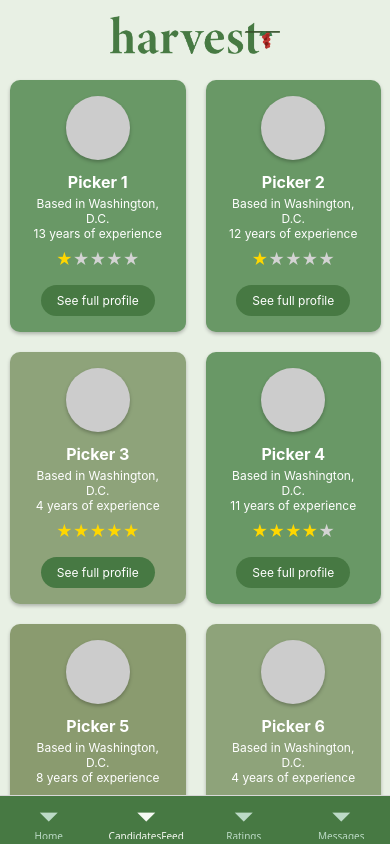
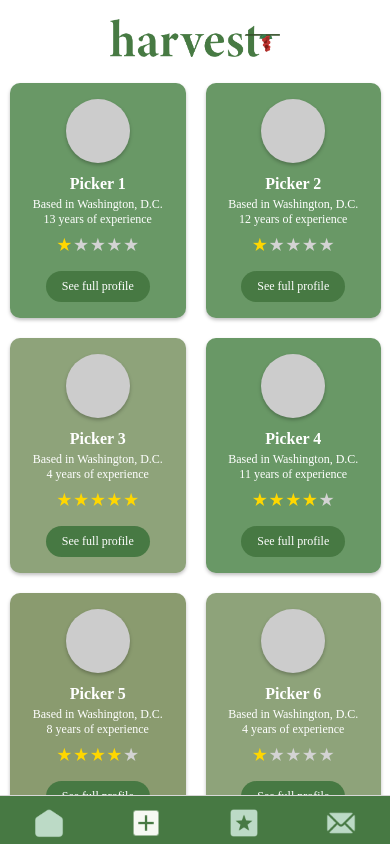
Before and after one commit to saanvishashikiran/Harvest, a React Native app: screen /MainTabs in a window 390 px wide. Built offline with nearby package versions, Linux system fonts and the light colour scheme.

Commit message:
Pages: Candidate Feed and Ratings Page

```diff
--- a/BottomTab/CandidateFeed.tsx
+++ b/BottomTab/CandidateFeed.tsx
@@ -92,20 +92,21 @@ const pickerData = Array.from({ length: 30 }, (_, i) => ({
             backdropTransitionInTiming={200}
             backdropTransitionOutTiming={200}
             style={styles.modal}
-            >
+          >
             {selectedPicker && (
-                <Profile data={selectedPicker} onClose={closeProfile} />
+              <Profile data={selectedPicker} onClose={closeProfile} />
             )}
-            </Modal>
+          </Modal>
         </SafeAreaView>
       );
      }
      const styles = StyleSheet.create({
-        container: { flex: 1, backgroundColor: '#e8f0e4' },
+        container: { flex: 1, backgroundColor: '#FFFFFF' },
         logo: {
             width: 170,
             height: 70,
             alignSelf: 'center',
+            marginTop: 3,
         },
         card: {
             width: windowWidth * 0.45,
@@ -119,9 +120,9 @@ const pickerData = Array.from({ length: 30 }, (_, i) => ({
             shadowRadius: 3.84,
             elevation: 5,
         },
-        name: { fontSize: 16, fontWeight: 'bold', color: '#fff', marginBottom: 4, textAlign: 'center' },
-        location: { color: '#fff', fontSize: 12, textAlign: 'center' },
-        experience: { color: '#fff', marginBottom: 8, fontSize: 12, textAlign: 'center' },
+        name: { fontSize: 16, fontWeight: 'bold', color: '#fff', marginBottom: 4, textAlign: 'center', fontFamily: 'Roboto Regular'},
+        location: { color: '#fff', fontSize: 12, textAlign: 'center',fontFamily: 'Roboto Regular' },
+        experience: { color: '#fff', marginBottom: 8, fontSize: 12, textAlign: 'center', fontFamily: 'Roboto Regular' },
         stars: { flexDirection: 'row', marginBottom: 8 },
         button: {
             marginTop: 8,
@@ -131,7 +132,7 @@ const pickerData = Array.from({ length: 30 }, (_, i) => ({
             borderRadius: 30,
             alignItems: 'center',
         },
-        buttonText: { color: '#fff', fontSize: 12 },
+        buttonText: { color: '#fff', fontSize: 12, fontFamily: 'Roboto Regular'},
         navBar: {
             flexDirection: 'row',
             justifyContent: 'space-around',
--- a/BottomTab/Profile.tsx
+++ b/BottomTab/Profile.tsx
@@ -1,5 +1,5 @@
 import React from 'react';
-import { View, Text, StyleSheet, TouchableOpacity } from 'react-native';
+import { View, Text, StyleSheet, TouchableOpacity, Alert } from 'react-native';
 import MapView, { Marker } from 'react-native-maps';
 
 type ProfileProps = {
@@ -21,8 +21,17 @@ export default function Profile({ data, onClose }: ProfileProps) {
       <Text key={i} style={{ color: i < count ? 'gold' : 'lightgray', fontSize: 16 }}>★</Text>
     ));
 
+    const getBackgroundColor = (experience: number) =>
+    {   if (experience >= 15) return '#5F8250';
+        else if (experience >= 10) return '#699866';
+        else if (experience >= 5) return '#8A9B6F';
+        else if (experience >= 2) return '#8ea37a';
+        else return '#B6C59D';
+    };
+
+
   return (
-    <View style={styles.modalContainer}>
+    <View style={[styles.modalContainer, { backgroundColor: getBackgroundColor(experience) }]}>
       <TouchableOpacity onPress={onClose} style={styles.closeButton}>
         <Text style={styles.closeText}>✕</Text>
       </TouchableOpacity>
@@ -63,13 +72,21 @@ export default function Profile({ data, onClose }: ProfileProps) {
         <Text style={styles.contactItem}>+ (123) 456-7890</Text>
         <Text style={styles.contactItem}>picker@example.com</Text>
       </View>
+
+      <TouchableOpacity
+        onPress={() => Alert.alert("Success", "Candidate has been successfully chosen")}
+        style={styles.chooseButton}
+      >
+        <Text style={styles.chooseButtonText}>Choose Candidate</Text>
+      </TouchableOpacity>
+
     </View>
+
   );
 }
 
 const styles = StyleSheet.create({
     modalContainer: {
-        backgroundColor: '#6F7E4D',
         padding: 20,
         borderBottomLeftRadius: 20,
         borderBottomRightRadius: 20,
@@ -89,6 +106,7 @@ const styles = StyleSheet.create({
     fontSize: 20,
     color: '#fff',
     fontWeight: 'bold',
+    fontFamily: 'Roboto Regular',
   },
   headerRow: {
     flexDirection: 'row',
@@ -111,6 +129,8 @@ const styles = StyleSheet.create({
     fontWeight: 'bold',
     color: '#fff',
     marginBottom: 4,
+    textAlign: 'left',
+    fontFamily: 'Roboto Regular',
   },
   stars: {
     flexDirection: 'row',
@@ -121,12 +141,14 @@ const styles = StyleSheet.create({
     lineHeight: 20,
     textAlign: 'left',
     marginBottom: 10,
+    fontFamily: 'Roboto Regular',
   },
   info: {
     fontSize: 14,
     color: '#fff',
     marginBottom: 4,
     textAlign: 'left',
+    fontFamily: 'Roboto Regular',
   },
   bold: {
     fontWeight: 'bold',
@@ -140,22 +162,43 @@ const styles = StyleSheet.create({
   },
   contactSection: {
     marginTop: 20,
+
   },
   contactTitle: {
     fontSize: 19,
     fontWeight: 'bold',
     color: '#fff',
     marginBottom: 8,
+    fontFamily: 'Roboto Regular',
   },
   contactItem: {
     fontSize: 14,
     color: '#fff',
     marginBottom: 4,
+    fontFamily: 'Roboto Regular',
   },
     locationText: {
         fontSize: 19,
         color: '#fff',
         marginBottom: 4,
         textAlign: 'left',
+        fontFamily: 'Roboto Regular',
     },
+    chooseButton: {
+      backgroundColor: '#365b37',
+      borderRadius: 20,
+      paddingVertical: 12,
+      paddingHorizontal: 20,
+      marginTop: 20,
+      alignSelf: 'center',
+    },
+
+    chooseButtonText: {
+      color: '#fff',
+      fontSize: 14,
+      fontWeight: 'bold',
+      textAlign: 'center',
+      fontFamily: 'Roboto Regular',
+    },
+
 });
--- a/BottomTab/RateWorker.tsx
+++ b/BottomTab/RateWorker.tsx
@@ -75,13 +75,16 @@ const pickerData = Array.from({ length: 30 }, (_, i) => ({
 
       return (
         <SafeAreaView style={styles.container}>
+
           <View style={{ flex: 1 }}>
             <View style={styles.header}>
             <TouchableOpacity onPress={() => navigation.goBack()} style={styles.backButton}>
                 <Text style={styles.backButtonText}>←</Text>
             </TouchableOpacity>
             </View>
-            <Image source={require('../assets/logo.png')} style={styles.logo} resizeMode="contain" />
+            <View style={{ marginTop: 10 }}>
+              <Image source={require('../assets/logo.png')} style={styles.logo} resizeMode="contain" />
+            </View>
             <FlatList
               data={pickerData}
               renderItem={renderItem}
@@ -120,11 +123,13 @@ const pickerData = Array.from({ length: 30 }, (_, i) => ({
       );
      }
      const styles = StyleSheet.create({
-        container: { flex: 1, backgroundColor: '#e8f0e4' },
+        container: { flex: 1, backgroundColor: '#FFFFFF' },
         logo: {
-            width: 170,
-            height: 70,
-            alignSelf: 'center',
+          width: 170,
+          height: 70,
+          alignSelf: 'center',
+          marginTop: -45,
+          marginBottom: 5,
         },
         card: {
             width: windowWidth * 0.45,
@@ -138,9 +143,9 @@ const pickerData = Array.from({ length: 30 }, (_, i) => ({
             shadowRadius: 3.84,
             elevation: 5,
         },
-        name: { fontSize: 16, fontWeight: 'bold', color: '#fff', marginBottom: 4, textAlign: 'center' },
-        location: { color: '#fff', fontSize: 12, textAlign: 'center' },
-        experience: { color: '#fff', marginBottom: 8, fontSize: 12, textAlign: 'center' },
+        name: { fontSize: 16, fontWeight: 'bold', color: '#fff', marginBottom: 4, textAlign: 'center', fontFamily: 'Roboto Regular'},
+        location: { color: '#fff', fontSize: 12, textAlign: 'center', fontFamily: 'Roboto Regular' },
+        experience: { color: '#fff', marginBottom: 8, fontSize: 12, textAlign: 'center', fontFamily: 'Roboto Regular' },
         stars: { flexDirection: 'row', marginBottom: 8 },
         button: {
             marginTop: 8,
@@ -150,7 +155,7 @@ const pickerData = Array.from({ length: 30 }, (_, i) => ({
             borderRadius: 30,
             alignItems: 'center',
         },
-        buttonText: { color: '#fff', fontSize: 12 },
+        buttonText: { color: '#fff', fontSize: 12, fontFamily: 'Roboto Regular'},
         navBar: {
             flexDirection: 'row',
             justifyContent: 'space-around',
@@ -202,6 +207,7 @@ const pickerData = Array.from({ length: 30 }, (_, i) => ({
           backButtonText: {
             fontSize: 14,
             color: '#333',
+            fontFamily: 'Roboto Regular',
           },
 
      });
--- a/BottomTab/Ratings.tsx
+++ b/BottomTab/Ratings.tsx
@@ -22,6 +22,9 @@ const FarmerPost = (props : CustomerProps) => {
   };
 
     return (
+        <View style={styles.screen}>
+       <Image source={require('../assets/logo.png')} style={styles.logo} resizeMode="contain" />
+
         <View style= {styles.box}>
                 <View style={styles.header}>
                     <View style = {{flex: 1, flexWrap: 'wrap', marginTop: 8, marginLeft: 10}}>
@@ -54,6 +57,7 @@ const FarmerPost = (props : CustomerProps) => {
                     </View>
                 </View>
         </View>
+        </View>
     )
 }
 
@@ -66,7 +70,7 @@ const styles = StyleSheet.create({
         backgroundColor: "#F6F9F3",
         marginVertical: 10,
         marginLeft: 12,
-        marginTop: 100,
+        marginTop: 12,
         borderRadius: 8
     },
     text : {
@@ -113,6 +117,16 @@ const styles = StyleSheet.create({
     },
     touch :{
         borderRadius: 20
-    }
-
+    },
+    screen: {
+        flex: 1,
+        backgroundColor: '#FFFFFF',
+        paddingTop: 50, // or use SafeAreaView
+        alignItems: 'center',
+      },
+      logo: {
+        width: 170,
+        height: 70,
+        marginBottom: 0,
+      }
 })
--- a/BottomTab/TabScreens.tsx
+++ b/BottomTab/TabScreens.tsx
@@ -2,7 +2,8 @@ import Home from './Home';
 import CandidatesFeed from './CandidateFeed';
 import Ratings from './Ratings';
 import Messages from './Messages';
-import Ionicons from '@react-native-vector-icons/ionicons';
+import { Image } from 'react-native';
+
 
 type screenType = {
     Home: undefined;
@@ -24,11 +25,70 @@ const TabScreens = () => {
         tabBarInactiveTintColor: "#BCDAC6",
         headerShown: false,
         tabBarStyle: { backgroundColor: "#477943" },
+        tabBarShowLabel: false,
     }}>
-        <Tab.Screen name ="Home" component = {Home}/>
-        <Tab.Screen name ="CandidatesFeed" component = {CandidatesFeed}/>
-        <Tab.Screen name ="Ratings" component = {Ratings}/>
-        <Tab.Screen name ="Messages" component = {Messages}/>
+        <Tab.Screen
+            name="Home"
+            component={Home}
+            options={{
+              tabBarIcon: ({ focused }) => (
+                <Image
+                  source={require('../assets/home.png')}
+                  style={{
+                    width: 34,
+                    height: 34,
+                    tintColor: focused ? '#F6F9F3' : '#BCDAC6',
+                    marginTop: 15,
+                  }}
+                />
+              ),
+            }}
+        />
+        <Tab.Screen name ="CandidatesFeed" component = {CandidatesFeed}
+        options={{
+              tabBarIcon: ({ focused }) => (
+                <Image
+                  source={require('../assets/feed.png')}
+                  style={{
+                    width: 34,
+                    height: 34,
+                    tintColor: focused ? '#F6F9F3' : '#BCDAC6',
+                    marginTop: 15,
+                  }}
+                />
+              ),
+            }}
+        />
+        <Tab.Screen name ="Ratings" component = {Ratings}
+        options={{
+          tabBarIcon: ({ focused }) => (
+            <Image
+              source={require('../assets/ratings.png')}
+              style={{
+                width: 32,
+                height: 32,
+                tintColor: focused ? '#F6F9F3' : '#BCDAC6',
+                marginTop: 15,
+              }}
+            />
+          ),
+        }}
+    />
+        <Tab.Screen name ="Messages" component = {Messages}
+        options={{
+          tabBarIcon: ({ focused }) => (
+            <Image
+              source={require('../assets/messages.png')}
+              style={{
+                width: 36,
+                height: 36,
+                tintColor: focused ? '#F6F9F3' : '#BCDAC6',
+                marginTop: 15,
+              }}
+            />
+          ),
+        }}
+    />
 
 
     </Tab.Navigator>
```
Also changed, not shown: BottomTab/RateWorkerProfile.tsx (+14 -1 lines), assets/ratings.png (added).
